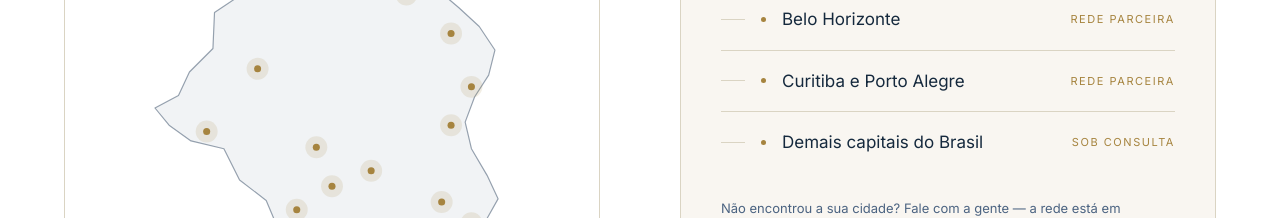
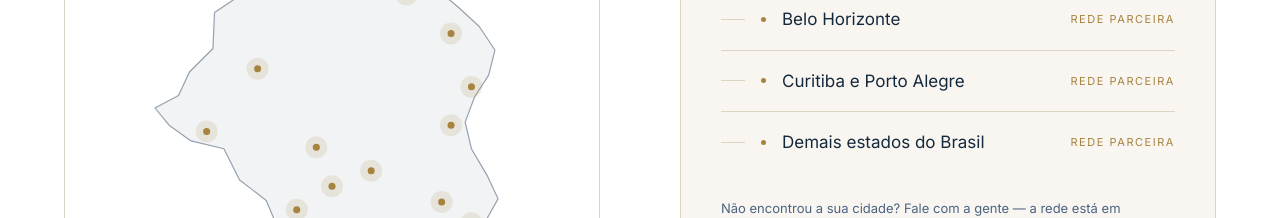
Before and after one commit to Alexandrepavao/hugo-pavao-fisio-home, a React (Vite) app: page / in a window 1280 px wide. Shown: the part 4980-5198 px from the top of the page. Built offline with nearby package versions, Linux system fonts and the light colour scheme.

Commit message:
Changes
Co-authored-by: Alexandrepavao <227620851+Alexandrepavao@users.noreply.github.com>

```diff
--- a/src/components/Coverage.tsx
+++ b/src/components/Coverage.tsx
@@ -11,7 +11,7 @@ const regioes = [
   { nome: "Rio de Janeiro", tag: "Rede parceira" },
   { nome: "Belo Horizonte", tag: "Rede parceira" },
   { nome: "Curitiba e Porto Alegre", tag: "Rede parceira" },
-  { nome: "Demais capitais do Brasil", tag: "Sob consulta" },
+  { nome: "Demais estados do Brasil", tag: "Rede parceira" },
 ];
 
 const Coverage = () => (
```
